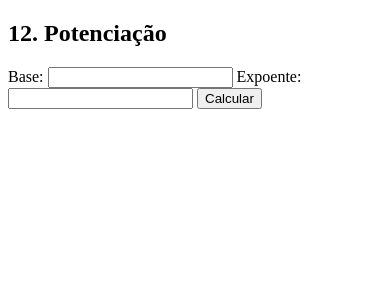
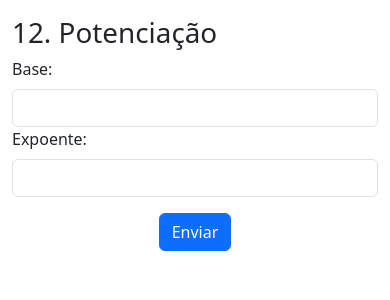
Before and after one commit to Ygor-IA/Eletiva-1, a PHP site: the page made by Lista_Exercício1/Atividade12.php in a window 390 px wide. Shown: the top 300 px of the page. Run offline with PHP 8.4, Linux system fonts and the light colour scheme.

Commit message:
Finalização exercício 12

```diff
--- a/Lista_Exercício1/Atividade12.php
+++ b/Lista_Exercício1/Atividade12.php
@@ -1,15 +1,32 @@
-<!DOCTYPE html>
-<html lang="pt-br">
-<head><meta charset="UTF-8"><title>Ex12 - Potenciação</title></head>
+<!doctype html>
+<html lang="pt-BR">
+<head>
+<meta charset="utf-8">
+<meta name="viewport" content="width=device-width, initial-scale=1">
+<title>12. Potenciação</title>
+<link href="https://cdn.jsdelivr.net/npm/bootstrap@5.3.0/dist/css/bootstrap.min.css" rel="stylesheet" >
+</head>
 <body>
-<h2>12. Potenciação</h2>
+<div class="container py-3">
+<h1>12. Potenciação</h1>
 <form method="post">
-    Base: <input type="number" name="base" required>
-    Expoente: <input type="number" name="exp" required>
-    <button type="submit">Calcular</button>
+<div class="row inline-row mb-3"><div class="col-md-6">
+              <label for="base" class="form-label">Base:</label>
+              <input type="number" id="base" name="base" class="form-control" required="">
+            </div><div class="col-md-6">
+              <label for="exp" class="form-label">Expoente:</label>
+              <input type="number" id="exp" name="exp" class="form-control" required="">
+            </div></div>
+            <center>
+<button type="submit" class="btn btn-primary">Enviar</button>
 </form>
+<script src="https://cdn.jsdelivr.net/npm/bootstrap@5.3.6/dist/js/bootstrap.bundle.min.js" integrity="sha384-j1CDi7MgGQ12Z7Qab0qlWQ/Qqz24Gc6BM0thvEMVjHnfYGF0rmFCozFSxQBxwHKO" crossorigin="anonymous"></script>
+</div>
+</body>
+</html>
+<center>
 <?php
-if ($_POST) {
+if ($_SERVER['REQUEST_METHOD'] == 'POST') {
     echo "Resultado: " . pow($_POST['base'], $_POST['exp']);
 }
 ?>
```
